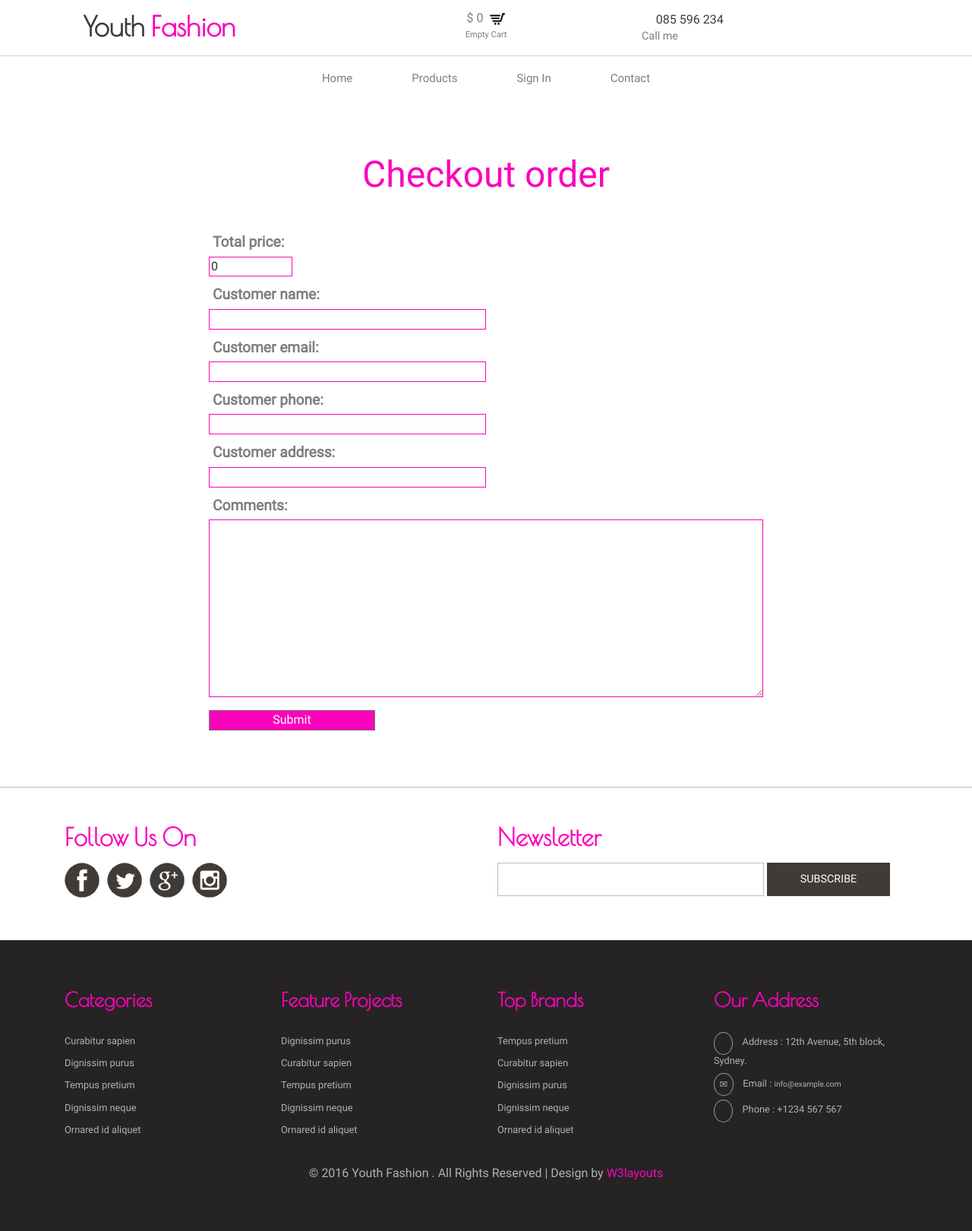
After one commit to EugeneArt/shop_django, a Django app: page /order/checkout/ in a window 1280 px wide. The commit adds this page. Shown: the whole page at 76% size. Run offline with Django 3.2, Linux system fonts and the light colour scheme; data that the repository does not hold is empty; some libraries are stand-ins or nearby versions; some web fonts are replaced.

Commit message:
add page for checkout order, add style to page and create form

```diff
--- /dev/null
+++ b/shop/orders/forms.py
@@ -0,0 +1,7 @@
+from django.forms import ModelForm
+from .models import Order
+
+class OrderForm(ModelForm):
+    class Meta:
+        model = Order
+        fields = ['total_price', 'customer_name', 'customer_email','customer_phone','customer_address', 'comments']
--- a/shop/orders/urls.py
+++ b/shop/orders/urls.py
@@ -1,9 +1,10 @@
 from django.conf.urls import url
-from orders.views import CartView, CartClearView, OrderListView
+from orders.views import CartView, CartClearView, OrderListView, OrderCheckoutView
 
 
 urlpatterns = [
     url(r'^put_product_in_basket/$', CartView.as_view(), name='put_product_in_basket'),
     url(r'^clear_basket/$', CartClearView.as_view(), name='clear_basket'),
     url(r'^order/$', OrderListView.as_view(), name='order'),
+    url(r'^order/checkout/$', OrderCheckoutView.as_view(), name='order_checkout'),
 ]
--- a/shop/orders/views.py
+++ b/shop/orders/views.py
@@ -1,8 +1,14 @@
 from django.http import JsonResponse
 from django.shortcuts import render
+
 from products.models import Product, ProductImage
 from orders.models import Order
+
 from django.views import View
+from django.views.generic.edit import FormView
+
+from .forms import OrderForm
+
 
 class CartView(View):
 
@@ -85,3 +91,14 @@ class OrderListView(View):
         request.session['order_price'] = str(total_price)
 
         return JsonResponse({'order_price': total_price})
+
+class OrderCheckoutView(FormView):
+    template_name = 'orders/order-form.html'
+    form_class = OrderForm
+    success_url = '/success-order/'
+
+    def form_valid(self, form):
+        # This method is called when valid form data has been POSTed.
+        # It should return an HttpResponse.
+        # form.send_email()
+        return super(OrderCheckoutView, self).form_valid(form)
--- /dev/null
+++ b/shop/static/css/main.css
@@ -0,0 +1,32 @@
+.form-checkout-order {
+}
+.form-checkout-order p {
+    margin-bottom: 10px;
+}
+.form-checkout-order p > label {
+    display: block;
+    color: #7e7e7e;
+    font-size: 1.2rem;
+    padding: 0 0 5px 5px;
+}
+.form-checkout-order p > input {
+    width: 50%;
+    border: 1px solid #fa03bb;
+}
+.form-checkout-order p #id_total_price{
+    width: 15%;
+}
+.form-checkout-order p textarea{
+    width: 100%;
+    border: 1px solid #fa03bb;
+}
+.form-checkout-order p:last-child input{
+    width: 30%;
+    background-color: #fa03bb;
+    color: #fff;
+    border: 1px solid #7e7e7e;
+}
+.form-checkout-order p:last-child input:hover{
+    background-color: #7e7e7e;
+    border: 1px solid #fa03bb;
+}
--- a/shop/static/js/main.js
+++ b/shop/static/js/main.js
@@ -58,7 +58,7 @@ $(document).ready(function () {
            var amount = $(this).val();
            var productPrice =  $(this).closest('.check').siblings('.order-item__price').text().slice(1);
            var total_price = parseFloat(productPrice) * Number(amount);
-           var subTotal = $(this).closest('.check').siblings('.order-item__subtotal').text('$ ' + total_price);
+           var subTotal = $(this).closest('.check').siblings('.order-item__subtotal').text('$ ' + total_price.toFixed(2));
 
            var csrfToken = $('#form-cart [name="csrfmiddlewaretoken"]').val();
            var productId = e.target.dataset.id;
@@ -77,11 +77,13 @@ $(document).ready(function () {
                cache: true,
                success: function (data) {
                     $('.total_price').text(data.order_price + " $");
+                    console.log(data);
                },
                error: function (error) {
                    console.log('error');
                }
-           })
+           });
+           $(this).off('change');
        });
    });
 
--- a/shop/templates/base.html
+++ b/shop/templates/base.html
@@ -10,14 +10,15 @@
 <!-- Custom Theme files -->
 <!--theme-style-->
 <link href="{% static 'css/style.css' %}" rel="stylesheet" type="text/css" media="all" />
+    <link href="{% static 'css/main.css' %}" rel="stylesheet" type="text/css" media="all" />
 <!--//theme-style-->
 <meta name="viewport" content="width=device-width, initial-scale=1">
 <meta http-equiv="Content-Type" content="text/html; charset=utf-8" />
 <meta name="keywords" content="Youth Fashion Responsive web template, Bootstrap Web Templates, Flat Web Templates, Android Compatible web template,
 Smartphone Compatible web template, free webdesigns for Nokia, Samsung, LG, SonyEricsson, Motorola web design" />
 <script type="application/x-javascript"> addEventListener("load", function() { setTimeout(hideURLbar, 0); }, false); function hideURLbar(){ window.scrollTo(0,1); } </script>
-<link href='http//fonts.googleapis.com/css?family=Raleway' rel='stylesheet' type='text/css'>
-<link href='http//fonts.googleapis.com/css?family=Poiret+One' rel='stylesheet' type='text/css'>
+<link href='//fonts.googleapis.com/css?family=Raleway' rel='stylesheet' type='text/css'>
+<link href='//fonts.googleapis.com/css?family=Poiret+One' rel='stylesheet' type='text/css'>
 <!-- start menu -->
 <script src=" {% static 'js/bootstrap.min.js' %}"></script>
 <script src="{% static 'js/simpleCart.min.js' %}"> </script>
--- /dev/null
+++ b/shop/templates/orders/order-form.html
@@ -0,0 +1,17 @@
+{% extends 'base.html' %}
+{% block content %}
+    <div class="container ">
+        <div class="col-md-2"></div>
+        <div class="col-md-8">
+            <div class="check-out">
+                <h2>Checkout order</h2>
+                <form action="" method="post" class="form-checkout-order">
+                    {% csrf_token %}
+                    {{ form.as_p }}
+                   <p><input type="submit" value="Submit" /></p>
+                </form>
+            </div>
+        </div>
+    <div class="col-md-2"></div>
+    </div>
+{% endblock %}
--- a/shop/templates/orders/order.html
+++ b/shop/templates/orders/order.html
@@ -26,7 +26,7 @@
 		  </tr>
             {% endfor %}
 	</table>
-	<a href="#" class=" to-buy">PROCEED TO BUY</a>
+	<a href="{% url 'order_checkout' %}" class=" to-buy">PROCEED TO BUY</a>
      {% else %}
          <h2>No products in cart</h2>
      {% endif %}
```
